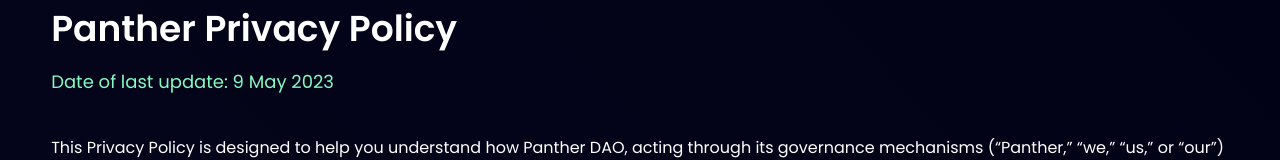
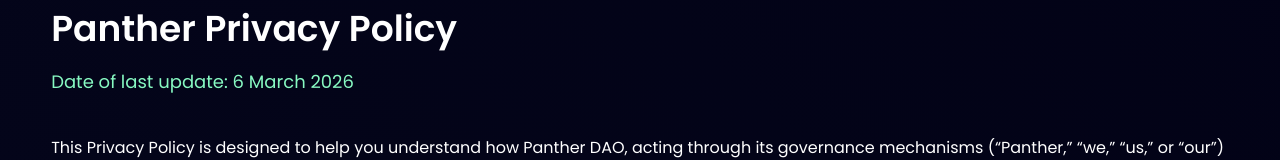
Before and after one commit to pantherfoundation/pantherprotocol.io, a React (Create React App) app in the folder client/: page /privacy-policy in a window 1280 px wide. Shown: the part 183-343 px from the top of the page. Built offline with nearby package versions, Linux system fonts and the light colour scheme.

Commit message:
Update PrivacyPolicy.js

```diff
--- a/client/src/pages/PrivacyPolicy.js
+++ b/client/src/pages/PrivacyPolicy.js
@@ -39,7 +39,7 @@ const PrivacyPolicy = () => {
         <div>
             <div>
                 <h3>Panther Privacy Policy</h3>
-                <h5>Date of last update: 9 May 2023</h5>
+                <h5>Date of last update: 6 March 2026</h5>
                <p>
                This Privacy Policy is designed to help you understand how Panther DAO, acting through its governance mechanisms (“Panther,” “we,” “us,” or “our”) collects, uses, processes, and shares your personal information, and to help you understand and exercise your privacy rights.
                </p>
```
